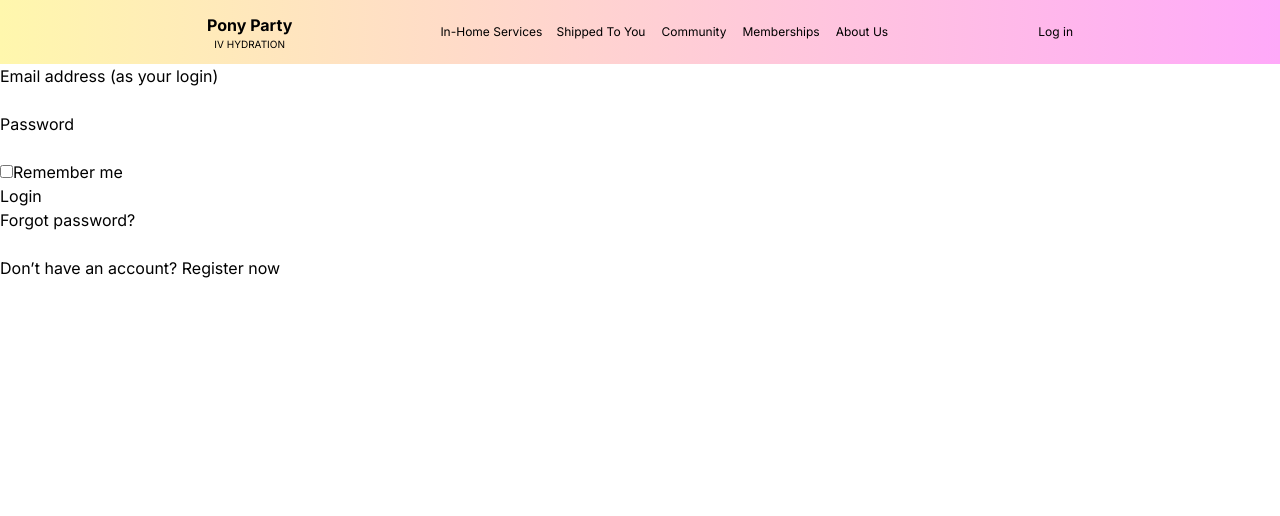
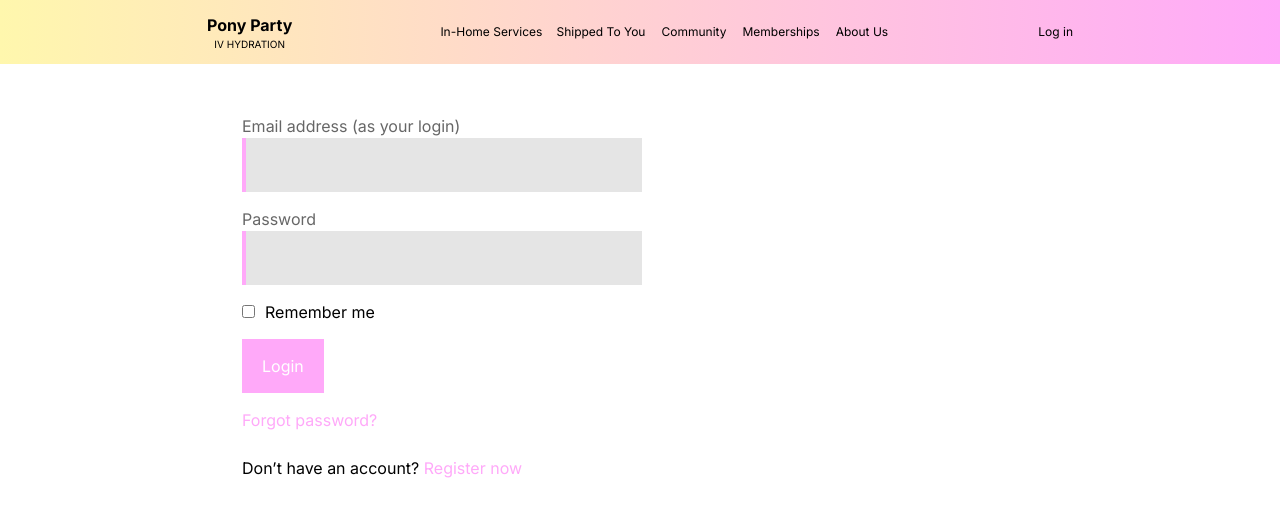
Before and after one commit to AmashChaudhry/pony-party, a Next.js app: page /pages/login-to-account in a window 1280 px wide. Shown: the top 516 px of the page. Built offline with nearby package versions, Linux system fonts and the light colour scheme.

Commit message:
Added login page

```diff
--- a/src/app/pages/login-to-account/page.jsx
+++ b/src/app/pages/login-to-account/page.jsx
@@ -2,24 +2,24 @@ import React from "react";
 
 export default function LoginToAccount() {
     return(
-        <div className="login-form">
-            <form>
-                <div className="input-group">
-                    <label >Email address (as your login)</label><br />
-                    <input type="email" required />
+        <div>
+            <form className="justify-between items-center mx-auto w-[70vw] p-[50px]">
+                <div className="mb-[15px]">
+                    <label className="text-black text-opacity-60">Email address (as your login)</label><br />
+                    <input className="w-[400px] p-[15px] text-[16px] bg-[rgba(0,0,0,0.1)] border-l-4 border-l-[#ffa9f9] focus:outline-none" type="email" required />
                 </div>
-                <div className="input-group">
-                    <label >Password</label><br />
-                    <input type="password" required />
+                <div className="mb-[15px]">
+                    <label className="text-black text-opacity-60">Password</label><br />
+                    <input className="w-[400px] p-[15px] text-[16px] bg-[rgba(0,0,0,0.1)] border-l-4 border-l-[#ffa9f9] focus:outline-none" type="password" required />
                 </div>
-                <div className="checkbox-group">
-                    <input type="checkbox" id="remember-me" />
+                <div className="mb-[15px]">
+                    <input className="mr-[10px]" type="checkbox" id="remember-me" />
                     <label htmlFor="remember-me">Remember me</label>
                 </div>
-                <button type="submit">Login</button>
-                <div className="links">
-                    <a href="/forgot-password" className="forgot-password">Forgot password?</a><br /><br />
-                    <p className="inline-text">Don’t have an account? <a href="/register" className="register-link">Register now</a></p>
+                <button className="bg-[#ffa9f9] text-white py-[15px] px-[20px] hover:bg-black" type="submit">Login</button>
+                <div className="mt-[15px]">
+                    <a href="/forgot-password" className="text-[#ffa9f9]">Forgot password?</a><br /><br />
+                    <p className="inline-text">Don’t have an account? <a href="/register" className="text-[#ffa9f9]">Register now</a></p>
                 </div>
             </form>
         </div>
```
